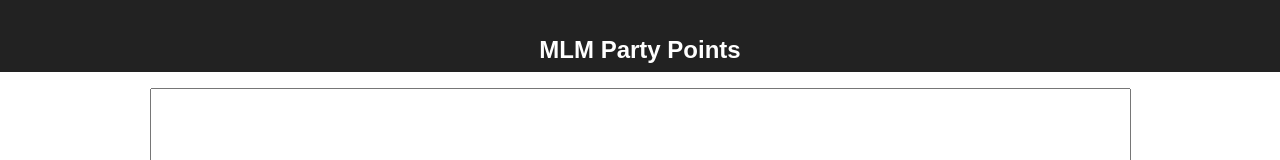
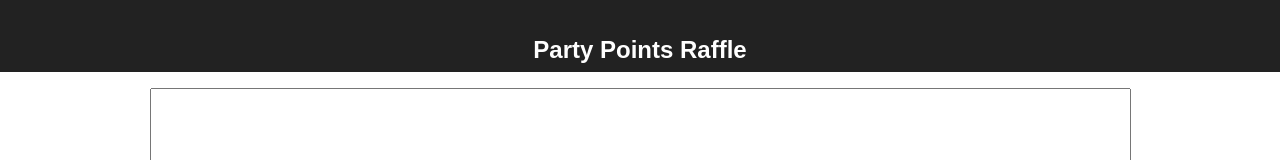
Before and after one commit to edbrannin/party-points, a React (Create React App) app: page / in a window 1280 px wide. Shown: the top 160 px of the page. Built offline with nearby package versions, Linux system fonts and the light colour scheme.

Commit message:
Update title

```diff
--- a/src/App.js
+++ b/src/App.js
@@ -7,7 +7,7 @@
     return (
       <div className="App">
         <header className="App-header">
-          <h1 className="App-title">MLM Party Points</h1>
+          <h1 className="App-title">Party Points Raffle</h1>
         </header>
         <People />
       </div>
```
